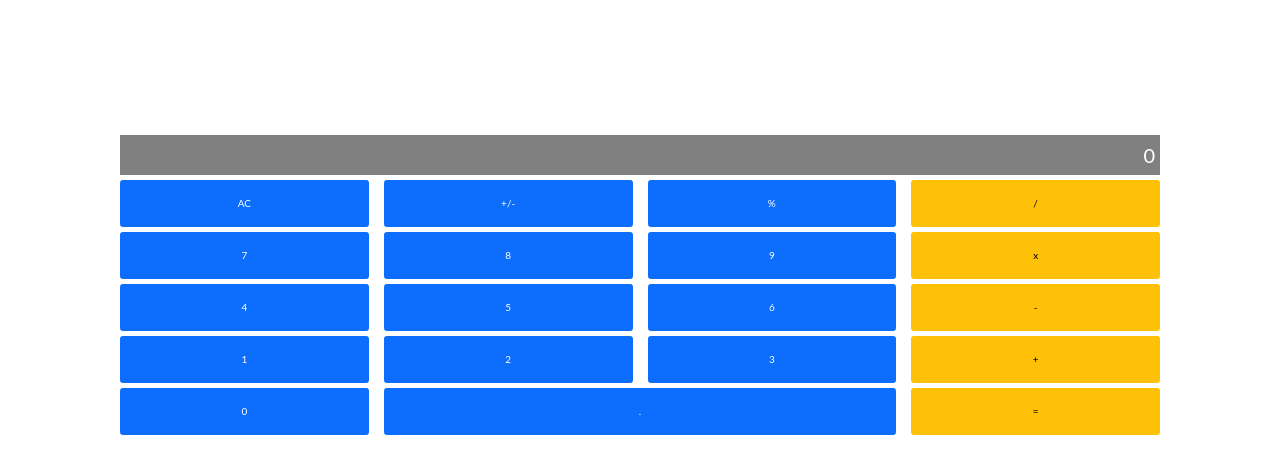
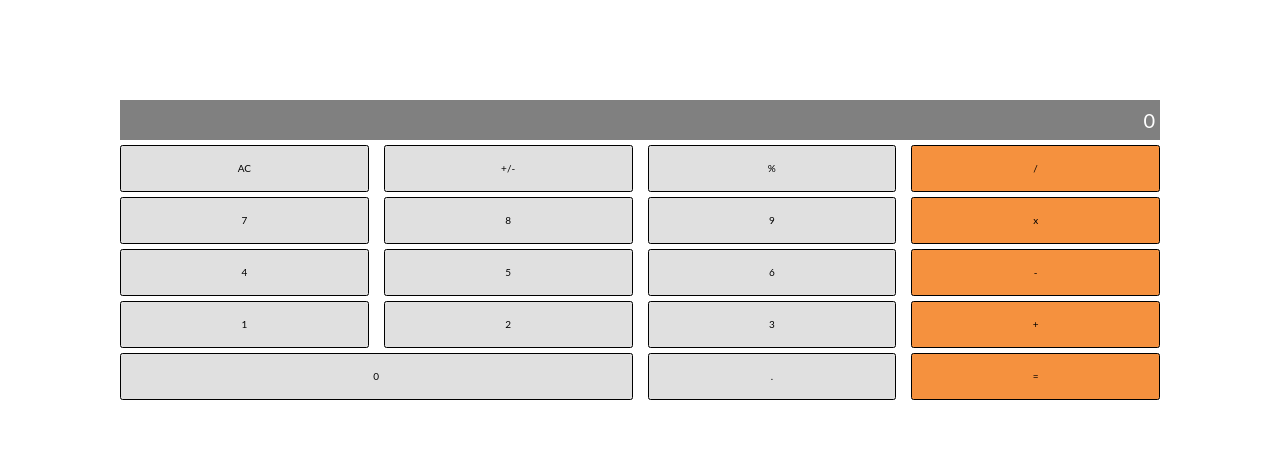
Before and after one commit to miftah1991/math-magicians, a React (Create React App) app: page /calculator in a window 1280 px wide. Shown: the top 474 px of the page. Built offline with nearby package versions, Linux system fonts and the light colour scheme.

Commit message:
Add style as per Project requirement

```diff
--- a/src/components/Calculator.jsx
+++ b/src/components/Calculator.jsx
@@ -1,5 +1,4 @@
 import React, { Component } from 'react';
-
 // prettier-ignore
 import {
   Container,
@@ -20,11 +19,6 @@ class Calculator extends Component {
   render() {
     return (
       <Container>
-        <div class="row">
-          <div class="col-lg-12">
-              this is simple div
-          </div>
-        </div>
         <Row className="m-2">
           <Col>
             <div dir="rtl" className="w-100 p-2">
@@ -97,10 +91,10 @@ class Calculator extends Component {
           </Col>
         </Row>
         <Row className="m-2">
-          <Col>
+          <Col xs={6}>
             <Button className="w-100 p-4">0</Button>
           </Col>
-          <Col xs={6}>
+          <Col>
             <Button className="w-100 p-4">.</Button>
           </Col>
           <Col>
--- a/src/index.css
+++ b/src/index.css
@@ -19,3 +19,15 @@ body {
 .p-2 {
   background-color: gray;
 }
+
+.p-4 {
+  background-color: #E0E0E0;
+  border: 1px solid black;
+  color: black;
+}
+
+.btn-warning {
+  background-color: #F5913E;
+  border: 1px solid black;
+  color: black;
+}
```
Also changed, not shown: .eslintrc.json, 1 other file (tests, documents, lock files or other folders).
